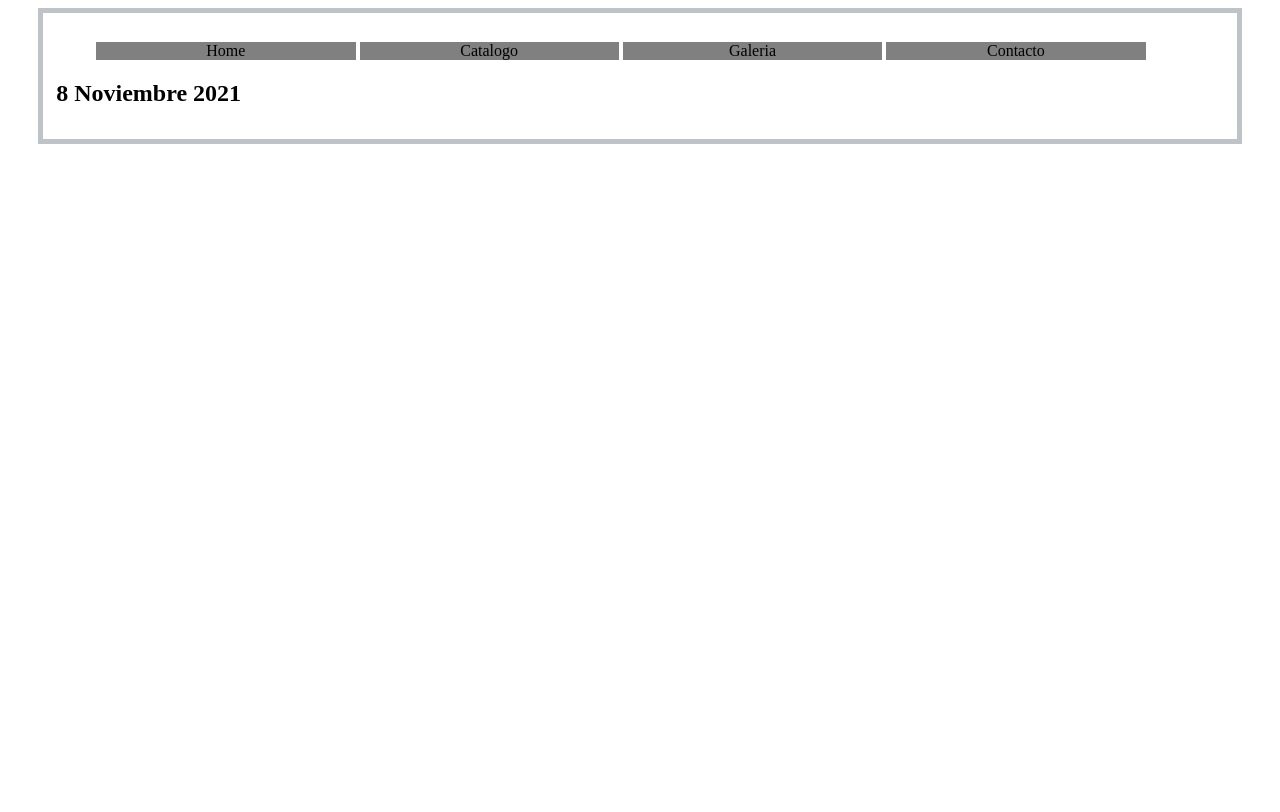
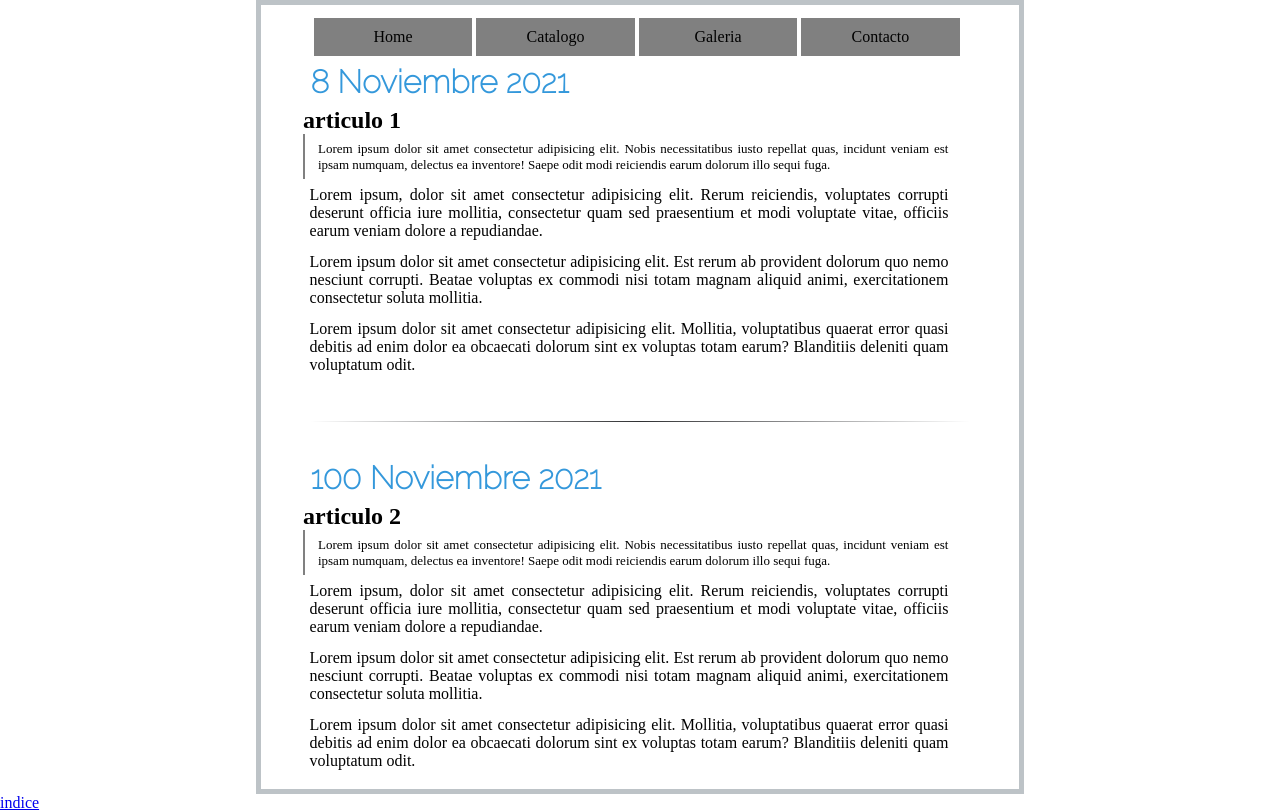
Before and after one commit to jfusterr/aplicacionesWEB, a plain HTML site: page blog.simple.html in a window 1280 px wide. Drawn offline with Linux system fonts and the light colour scheme.

Commit message:
me cago en todos los muertos degithubquenofunciona
me cago en dios y css

```diff
--- a/blog.simple.html
+++ b/blog.simple.html
@@ -1,5 +1,6 @@
 <!DOCTYPE html>
 <html lang="en">
+
 <head>
     <meta charset="UTF-8">
     <meta http-equiv="X-UA-Compatible" content="IE=edge">
@@ -11,30 +12,97 @@
 
 <body>
 
-    <nav class="cajon">
+    <div class="cajon">
 
-        <nav class="cajalista" >
-            <ul class="lista">
+
+        <div>
+            <ul>
                 <li>Home</li>
                 <li>Catalogo</li>
                 <li>Galeria</li>
                 <li>Contacto</li>
-            </nav>
-
-        </ul>
 
 
-        <h2>
+            </ul>
+        </div>
+
+        <h1>
             8 Noviembre 2021
-        </h2>
+        </h1>
 
         <article>
 
+            <h2>
+                articulo 1
+            </h2>
+            <div class="cajasub">
+
+                <p class="subsitulo">
+                    Lorem ipsum dolor sit amet consectetur adipisicing elit. Nobis necessitatibus iusto repellat quas,
+                    incidunt veniam est ipsam numquam, delectus ea inventore! Saepe odit modi reiciendis earum dolorum
+                    illo sequi fuga.
+                </p>
+            </div>
+            <div>
+                <p>Lorem ipsum, dolor sit amet consectetur adipisicing elit. Rerum reiciendis, voluptates corrupti
+                    deserunt officia iure mollitia, consectetur quam sed praesentium et modi voluptate vitae, officiis
+                    earum veniam dolore a repudiandae.</p>
+            </div>
+            <div>
+                <p>Lorem ipsum dolor sit amet consectetur adipisicing elit. Est rerum ab provident dolorum quo nemo
+                    nesciunt corrupti. Beatae voluptas ex commodi nisi totam magnam aliquid animi, exercitationem
+                    consectetur soluta mollitia.</p>
+            </div>
+            <div>
+                <p>Lorem ipsum dolor sit amet consectetur adipisicing elit. Mollitia, voluptatibus quaerat error quasi
+                    debitis ad enim dolor ea obcaecati dolorum sint ex voluptas totam earum? Blanditiis deleniti quam
+                    voluptatum odit.</p>
+            </div>
+        </article>
 
 
+        <div class="wrapper">
+            <div class="divider div-transparent"></div>
+        </div>
 
 
+        <h1>
+            100 Noviembre 2021
+        </h1>
+
+        <article>
+
+            <h2>
+                articulo 2
+            </h2>
+            <div class="cajasub">
+
+                <p class="subsitulo">
+                    Lorem ipsum dolor sit amet consectetur adipisicing elit. Nobis necessitatibus iusto repellat quas,
+                    incidunt veniam est ipsam numquam, delectus ea inventore! Saepe odit modi reiciendis earum dolorum
+                    illo sequi fuga.
+                </p>
+            </div>
+            <div>
+                <p>Lorem ipsum, dolor sit amet consectetur adipisicing elit. Rerum reiciendis, voluptates corrupti
+                    deserunt officia iure mollitia, consectetur quam sed praesentium et modi voluptate vitae, officiis
+                    earum veniam dolore a repudiandae.</p>
+            </div>
+            <div>
+                <p>Lorem ipsum dolor sit amet consectetur adipisicing elit. Est rerum ab provident dolorum quo nemo
+                    nesciunt corrupti. Beatae voluptas ex commodi nisi totam magnam aliquid animi, exercitationem
+                    consectetur soluta mollitia.</p>
+            </div>
+            <div>
+                <p>Lorem ipsum dolor sit amet consectetur adipisicing elit. Mollitia, voluptatibus quaerat error quasi
+                    debitis ad enim dolor ea obcaecati dolorum sint ex voluptas totam earum? Blanditiis deleniti quam
+                    voluptatum odit.</p>
+            </div>
         </article>
-    </nav>
+
+    </div>
 </body>
+
+<a href="index.html">indice</a>
+
 </html>
--- a/css/blog.simple.css
+++ b/css/blog.simple.css
@@ -3,24 +3,76 @@
 
 /* font-family: 'Raleway', sans-serif; */
 
-body{
-    margin-left: 3vw;
-    margin-right: 3vw;
+*{
+    margin: 0;
+
+}
+
+
+
+.cajon{
+    margin-left: 20vw;
+    margin-right: 20vw;
     border: #bdc3c7 solid 5px;
+    padding: 1%;
+
+}
+
+li{
+
+    display: inline-block;
+    text-align: center;
+    width: 20%;
+    background-color: grey;
+    border: 10px grey solid;
+    margin: 0;
+}
+
+h1{ margin-left: 4%;
+    padding: 1%;
+    color: #3498db;
+    font-family: 'Raleway', sans-serif;
+
+}
+
+article{
+    margin-left: 4%;
+    margin-right: 7%;
+    text-align: justify;
+}
+
+article div{
     padding: 1%;
 }
 
-.cajalista{
-    margin: 0 auto;
+
+.cajasub{
+    border-left: solid gray 2px;
+}
+
+.subsitulo{
+    padding-left: 1%;
+    font-size: small
 }
 
 
-li{
-    display: inline-block;
-    padding-left: 1%;
-    padding-right: 1%;
-    text-align: center;
-    width: 21%;
-    background-color: gray;
+.wrapper {
+    padding-bottom: 30px;
+    }
 
-}
+    .divider {
+    position: relative;
+    margin-top: 40px;
+    height: 1px;
+    }
+
+    .div-transparent:before {
+    content: "";
+    position: absolute;
+    top: 0;
+    left: 5%;
+    right: 5%;
+    width: 90%;
+    height: 1px;
+    background-image: linear-gradient(to right, transparent, rgb(48,49,51), transparent);
+    }
```
Also changed, not shown: formulario.html (added, +120 -0 lines), index.html (+7 -1 lines).
